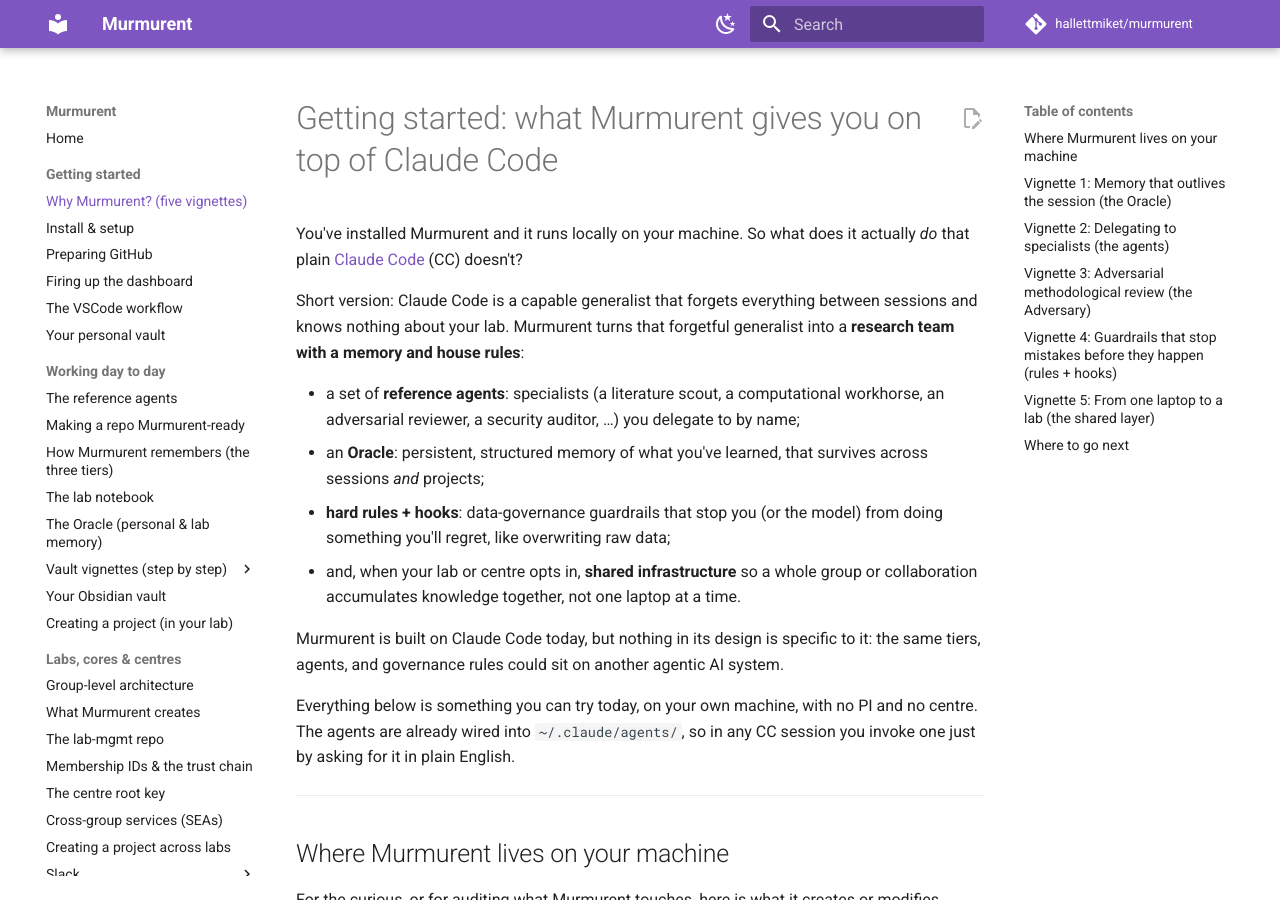
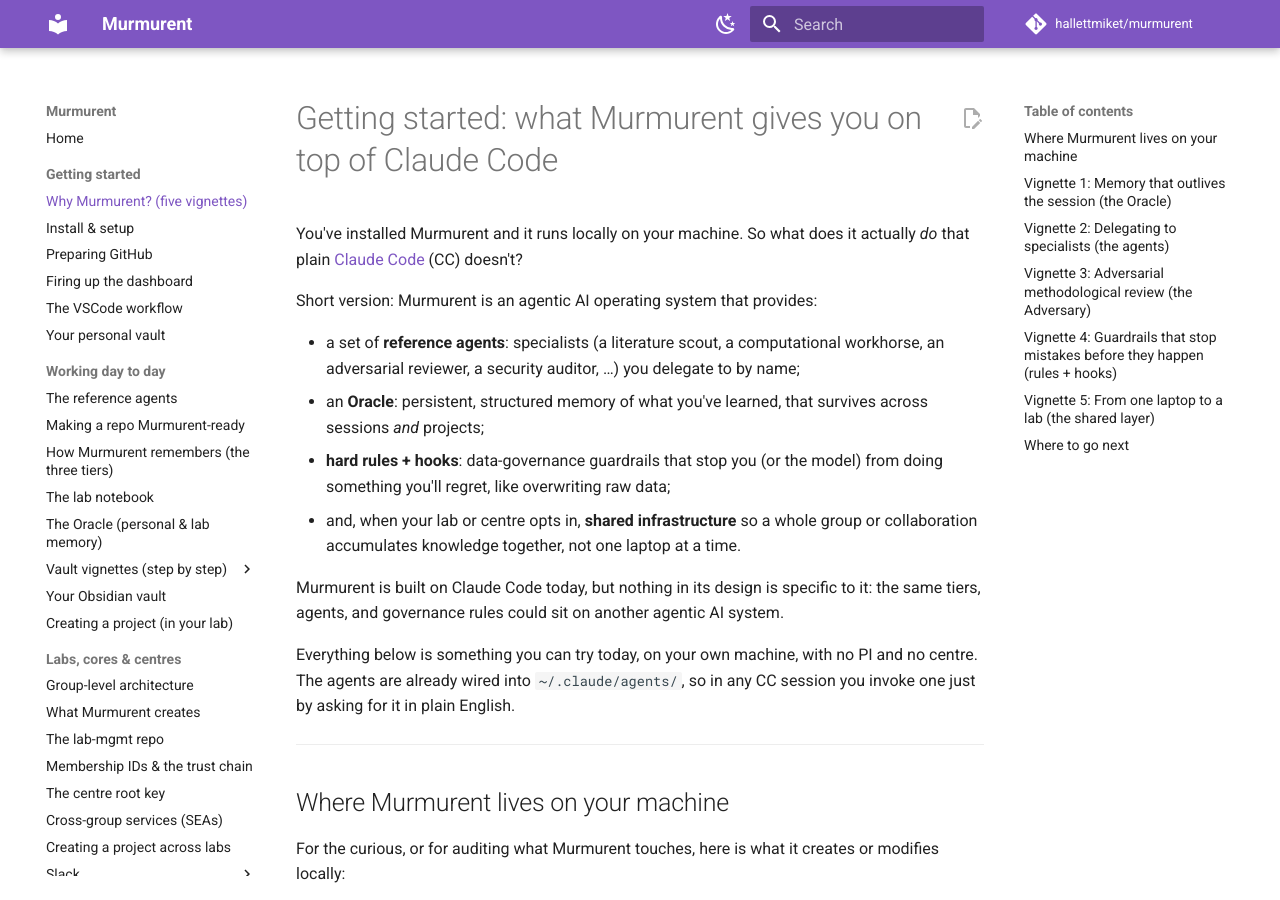
Before and after one commit to hallettmiket/murmurent, an MkDocs documentation site: the page built from docs/getting_started.md, in a window 1280 px wide and 900 px high. Built offline with MkDocs 1.6.1 and Material for MkDocs 9.7.7, drawn with Linux system fonts in a browser that asks for light colours; comment, search, counter and statistics services are not loaded.

Commit message:
docs: reframe opening as "an agentic AI operating system"
Replace the "forgetful generalist" characterization on the home page
and Getting started with the scientific framing: "Murmurent is an
agentic AI operating system that provides:" followed by the capability
list. Applies to index.md and getting_started.md.

Co-Authored-By: Claude Opus 4.8 <noreply@anthropic.com>

```diff
--- a/docs/getting_started.md
+++ b/docs/getting_started.md
@@ -4,10 +4,7 @@ You've installed Murmurent and it runs locally on your machine. So what
 does it actually *do* that plain [Claude Code](https://claude.com/claude-code)
 (CC) doesn't?
 
-Short version: Claude Code is a capable generalist that forgets everything
-between sessions and knows nothing about your lab. Murmurent turns that
-forgetful generalist into a **research team with a memory and house
-rules**:
+Short version: Murmurent is an agentic AI operating system that provides:
 
 - a set of **reference agents**: specialists (a literature scout, a computational
   workhorse, an adversarial reviewer, a security auditor, …) you delegate to by name;
```
Also changed, not shown: docs/index.md (+1 -2 lines).
